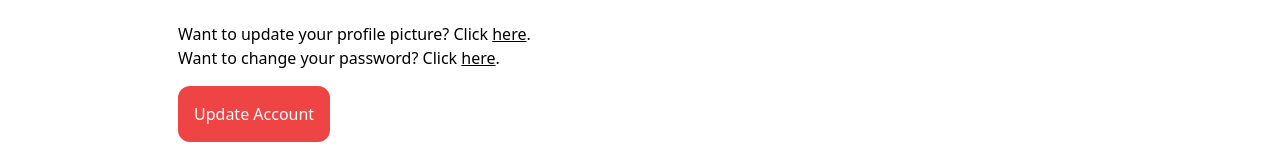
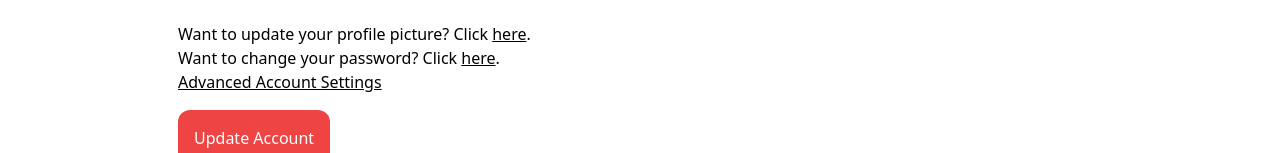
Before and after one commit to arpanneupane19/PodMaster, a React (Create React App) app in the folder client/: page /account in a window 1280 px wide. Shown: the part 456-609 px from the top of the page. Built offline with nearby package versions, Linux system fonts and the light colour scheme; no server answers; sample sign-in values are in the browser's storage.

Commit message:
added link to go to advanced account settings page

```diff
--- a/client/src/pages/Account.js
+++ b/client/src/pages/Account.js
@@ -209,6 +209,14 @@ function Dashboard() {
                   </Link>
                   .
                 </span>
+                <span>
+                  <Link
+                    className="underline hover:no-underline"
+                    to="/advanced-account-settings"
+                  >
+                    Advanced Account Settings
+                  </Link>
+                </span>
               </div>
               <button
                 type="submit"
```
